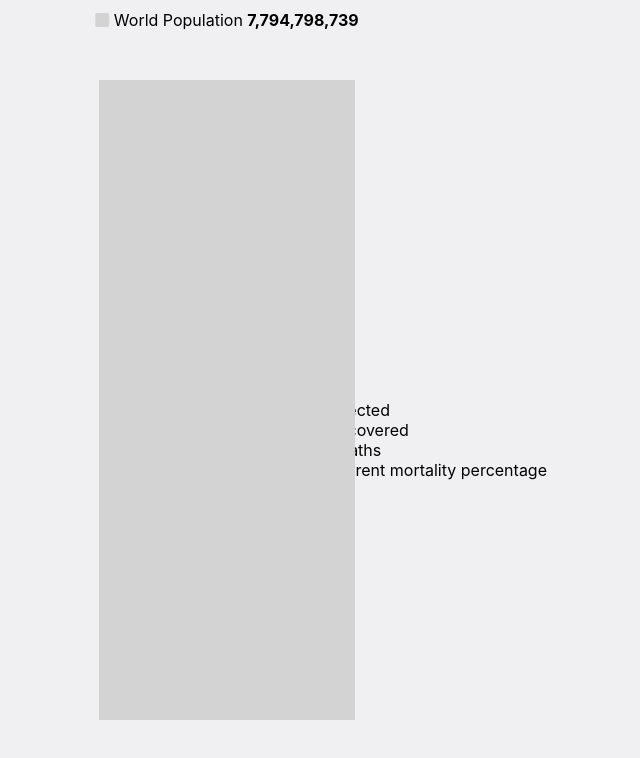
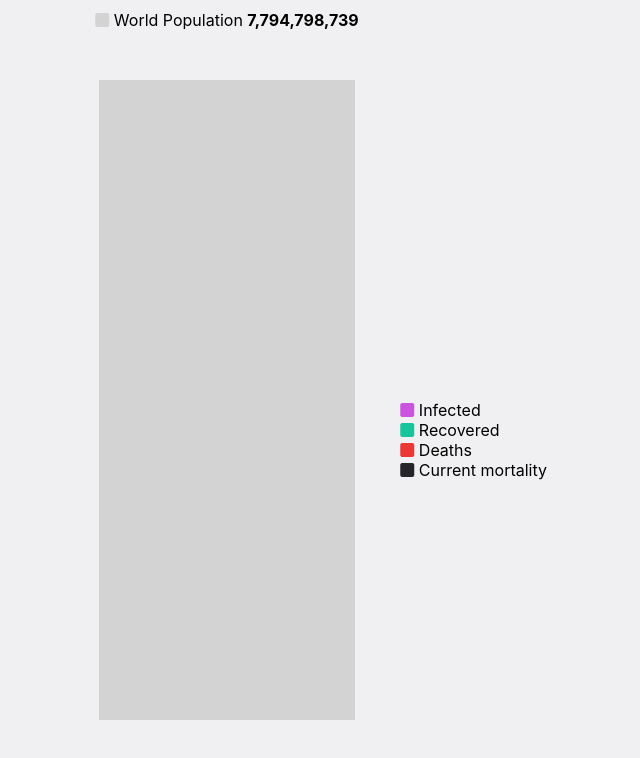
Before and after one commit to pepi27/covid-19-visual, a website: page index.html in a window 1280 px wide. Shown: the whole page, without its empty margins (413-1053 px from the left). Drawn offline with nearby package versions, Linux system fonts and the light colour scheme; no server answers.

Commit message:
fixed mortality percentage styling

```diff
--- a/index.html
+++ b/index.html
@@ -104,7 +104,7 @@
       <h4 class="deaths"></h4>
 
       <i class="fa fa-square" style="color: rgb(38, 38, 42)"></i>
-      Current mortality percentage
+      Current mortality
     </p>
     <h4 class="mortality-per"></h4>
     </div>
```
